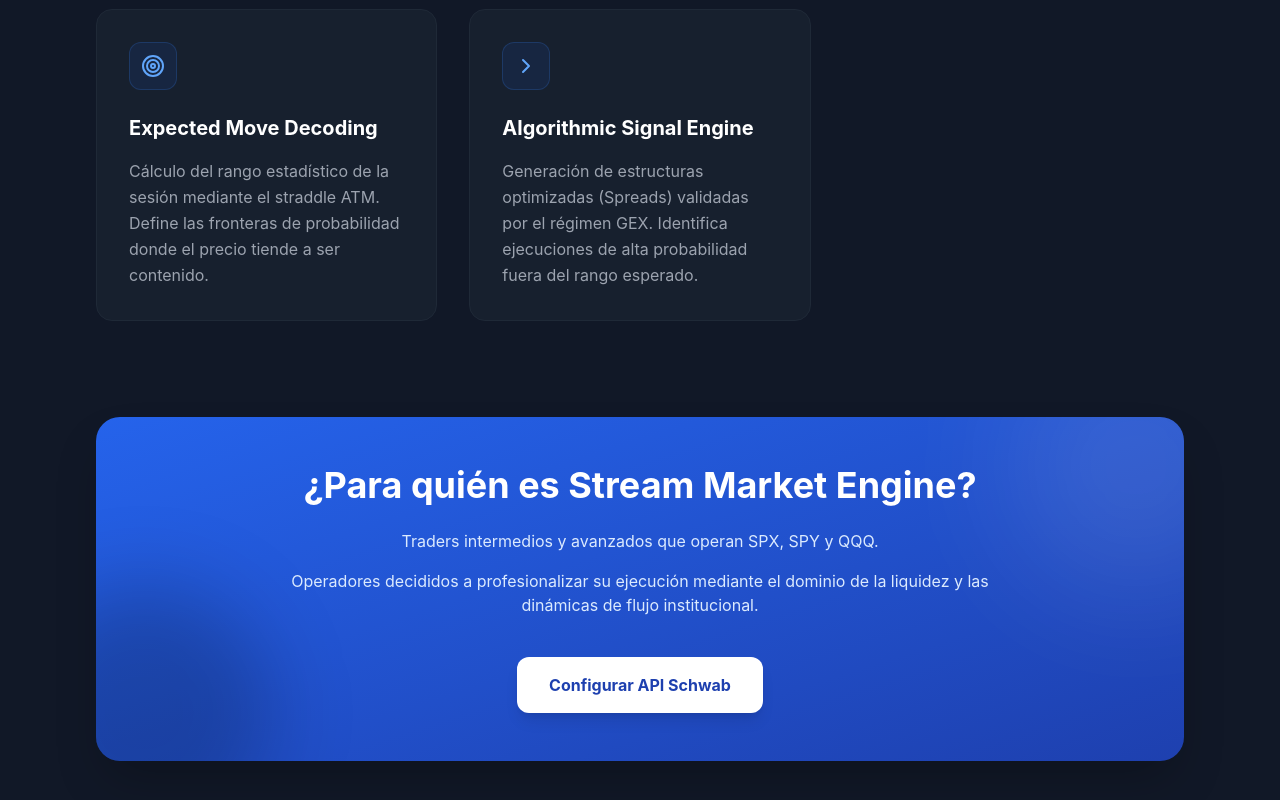
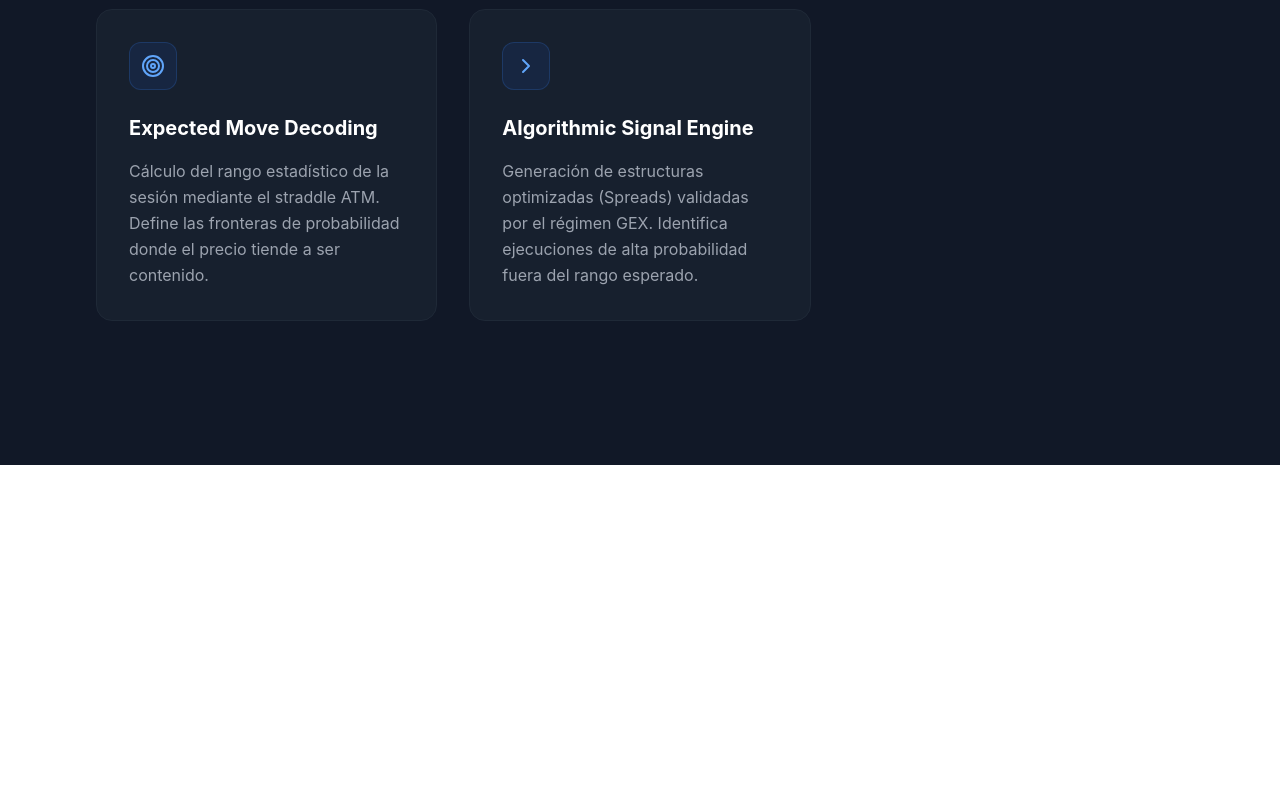
Before and after one commit to csubi1974/stream-app, a React (Vite) app: page /engine in a window 1280 px wide. Shown: the part 1756-2556 px from the top of the page. After the commit the page ends 2221 px from the top, so only its background shows below. Built offline with nearby package versions, Linux system fonts and the light colour scheme.

Commit message:
style: remove CTA section from Market Engine and refine UI

```diff
--- a/src/pages/StreamMarketEngine.tsx
+++ b/src/pages/StreamMarketEngine.tsx
@@ -127,25 +127,7 @@
                     />
                 </div>
 
-                {/* Call to Action */}
-                <div className="bg-gradient-to-br from-blue-600 to-blue-800 rounded-3xl p-12 text-center shadow-2xl relative overflow-hidden">
-                    <div className="absolute top-0 right-0 -mr-20 -mt-20 w-64 h-64 bg-white/10 rounded-full blur-3xl"></div>
-                    <div className="absolute bottom-0 left-0 -ml-20 -mb-20 w-64 h-64 bg-black/20 rounded-full blur-2xl"></div>
 
-                    <h2 className="text-4xl font-bold mb-6 relative z-10">{t('¿Para quién es Stream Market Engine?')}</h2>
-                    <div className="max-w-3xl mx-auto space-y-4 relative z-10 text-blue-100 mb-10">
-                        <p>{t('Traders intermedios y avanzados que operan SPX, SPY y QQQ.')}</p>
-                        <p>{t('Operadores decididos a profesionalizar su ejecución mediante el dominio de la liquidez y las dinámicas de flujo institucional.')}</p>
-                    </div>
-                    <div className="relative z-10 flex flex-col sm:flex-row items-center justify-center space-y-4 sm:space-y-0 sm:space-x-4">
-                        <Link
-                            to="/settings"
-                            className="px-8 py-4 bg-white text-blue-800 rounded-xl font-bold hover:bg-blue-50 transition-colors shadow-lg"
-                        >
-                            {t('Configurar API Schwab')}
-                        </Link>
-                    </div>
-                </div>
             </main>
         </div>
     );
```
